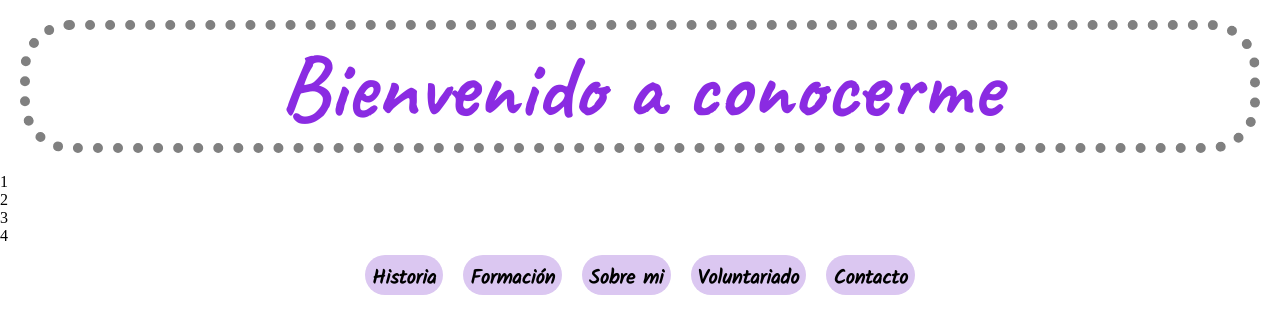
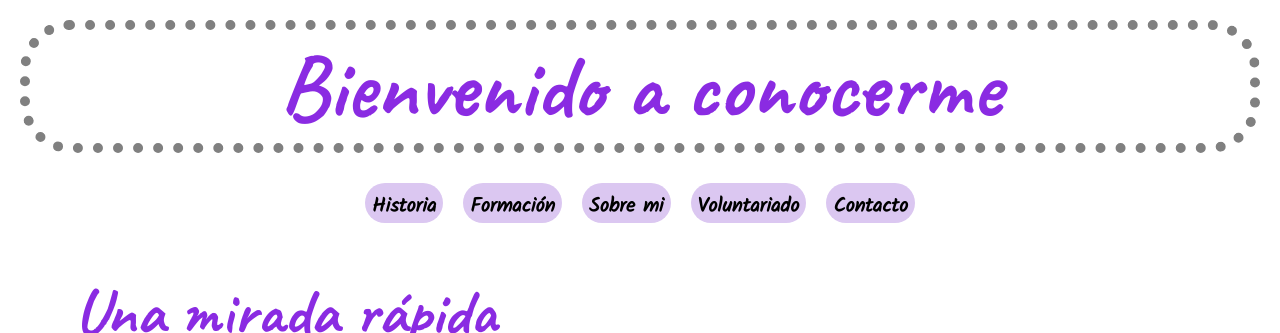
Before and after one commit to rociofer/PruebaCoderHouse, a plain HTML site: page index.html in a window 1280 px wide. Shown: the top 333 px of the page. Drawn offline with Linux system fonts and the light colour scheme.

Commit message:
devuelvo el formato original de index

```diff
--- a/index.html
+++ b/index.html
@@ -15,14 +15,6 @@
 <body>
     <header>
         <h1 class="formatoTitulo1"> Bienvenido a conocerme </h1>
-        <nav>
-            <ul>
-                <li>1</li>
-                <li>2</li>
-                <li>3</li>
-                <li>4</li>
-            </ul>
-        </nav>
     </header>
 
     <nav class="menuGeneral">
```
